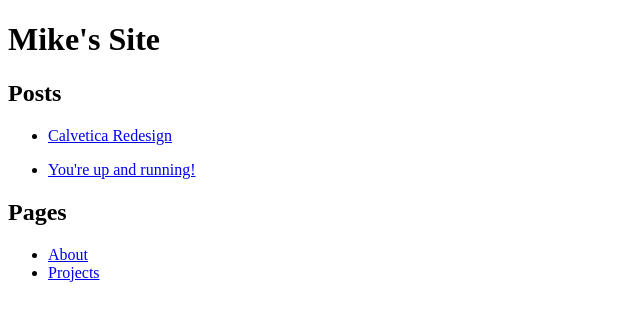
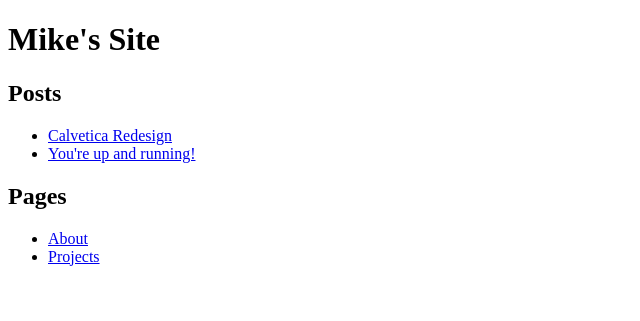
Before and after one commit to mniebling/mniebling.github.io, a Jekyll site: the page built from index.html, in a window 1280 px wide. Shown: the top 321 px of the page, without its empty margins (0-640 px from the left). Built offline with Jekyll 4.4.1, drawn with Linux system fonts in a browser that asks for light colours.

Commit message:
Tweak to index markup & spacing on a post

```diff
--- a/index.html
+++ b/index.html
@@ -5,11 +5,12 @@ layout: default
 <h1>Mike's Site</h1>
 
 <h2>Posts</h2>
-{% for post in site.posts %}
-	<ul>
-		<li><a href="{{ site.baseurl }}{{ post.url }}">{{ post.title }}</a></li>
-	</ul>
-{% endfor %}
+
+<ul>
+	{% for post in site.posts %}
+	<li><a href="{{ site.baseurl }}{{ post.url }}">{{ post.title }}</a></li>
+	{% endfor %}
+</ul>
 
 <h2>Pages</h2>
 <ul>
```
Also changed, not shown: _posts/2014-12-27-Calvetica-Redesign.md (+0 -1 lines).
